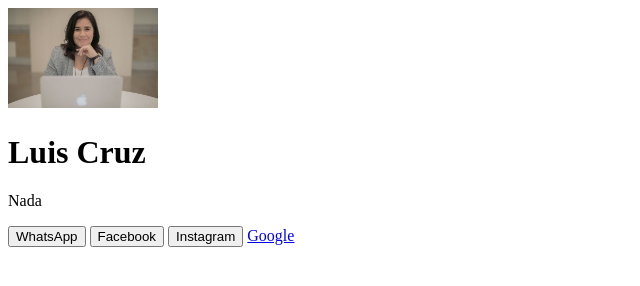
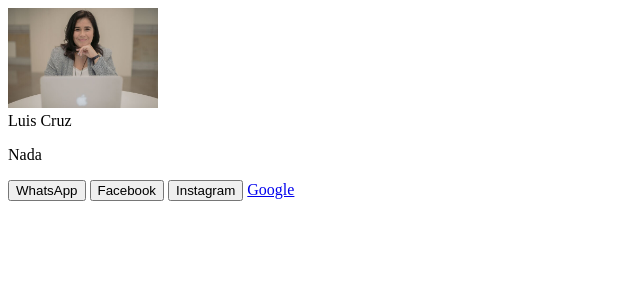
Before and after one commit to MarioCX/CardLuis, a plain HTML site: page index.html in a window 1280 px wide. Shown: the whole page, without its empty margins (0-640 px from the left). Drawn offline with Linux system fonts and the light colour scheme.

Commit message:
Se actualiza nombre

```diff
--- a/index.html
+++ b/index.html
@@ -13,10 +13,10 @@
     </div>
 
     <div>
-        <h1>Luis Cruz</h1>
+        <span>Luis Cruz</span>
         <p>Nada</p>
     </div>
-
+    <!-- https://www.freepik.com/premium-psd/ui-ux-designer-resume-template_8293897.htm -->
     <div>
         <button>WhatsApp</button>
         <button>Facebook</button>
```
